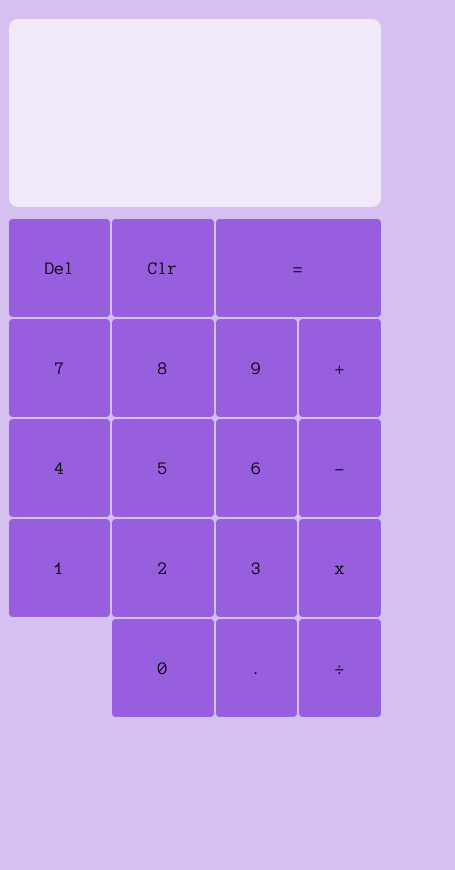
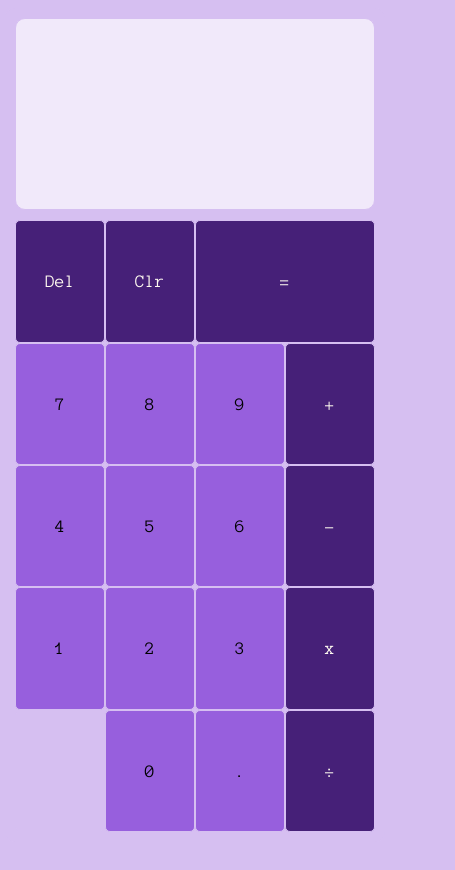
Before and after one commit to sarahandromeda/calculator, a plain HTML site: page index.html in a window 390 px wide. Shown: the whole page, 455 px wide, since content can reach past the window. Drawn offline with Linux system fonts and the light colour scheme.

Commit message:
Finished optimizing mobile layout. Need to test for bugs.

```diff
--- a/script.js
+++ b/script.js
@@ -3,9 +3,16 @@ const operatorSymbols = ["+", "-", "x", "÷"];
 const shortcutKeys = ["Backspace", "Shift", "Enter", "=", "a", "+", "s", "-",
         "m", "*", "d", ".", "0", "1", "2", "3", "4", "5", "6", "7", "8", "9"];
 const numberKeys = ["0", "1", "2", "3", "4", "5", "6", "7", "8", "9"];
+const calculatorGrid = document.querySelector(".calculator-grid");
 const displayCurrent = document.getElementById("current");
 const displayPrevious = document.getElementById("previous");
 const shortcutsContainer = document.querySelector(".shortcuts-container");
+
+/* Mobile Layout Setting */
+if (window.innerWidth <= 810) {
+    calculatorGrid.style.width = `${window.innerWidth-10}px`;
+    calculatorGrid.style.height = `${window.innerHeight-10}px`;
+}
 
 /* Equation Functions */
 const add = (a,b) => a + b;
--- a/styles.css
+++ b/styles.css
@@ -64,9 +64,16 @@ button:disabled {
 
 #equals {
     grid-column: span 2;
+    color: floralwhite;
+    background-color: #462078;
 }
 
-/* Hover tooltip styles */
+#delete, #clear, .operand {
+    color: floralwhite;
+    background-color: #462078;
+}
+
+/* Tooltip styles */
 .tooltip .tooltiptext {
     visibility: hidden;
     position: absolute;
@@ -82,18 +89,24 @@ button:disabled {
     box-shadow: -5px 5px 9px -2px #878787;
 }
 
-.tooltip:hover .tooltiptext {
-    visibility: visible;
-    transition-delay: 1s;
-}
-
-/* Shortcuts Styles */
+/* Shortcuts table Styles */
 .shortcuts-container {
-    display: flex;
+    display: none;
     flex-direction: column;
     align-items: center;
     margin-top: 10px;
     font-family: 'Anonymous Pro', monospace;
+}
+
+/* Shortcuts tooltip and table only on desktop */
+@media (hover: hover) {
+    .tooltip:hover .tooltiptext {
+        visibility: visible;
+        transition-delay: 1s;
+    }
+    .shortcuts-container {
+        display: flex;
+    }
 }
 
 #show-shortcuts {
@@ -127,7 +140,7 @@ button:disabled {
 }
 
 /* Mobile Layout */
-@media (max-width: 768px) {
+@media (max-width: 811px) {
     body {
         background-color: #D6BFF1;
     }
@@ -139,14 +152,17 @@ button:disabled {
         width: 100%;
         height: inherit;
         box-shadow: none;
-        grid-template-columns: repeat(4, auto);
-        grid-template-rows: 100px repeat(6, 100px);
+        grid-template-columns: repeat(4, 1fr);
         align-content: space-between;
+        position: relative;
+        z-index: 1;
+        box-sizing: border-box;
+        overflow: hidden;
     }
     #display {
         font-size: 40px;
     }
     .shortcuts-container {
-        opacity: 0;
+        display: none;
     }
 }
```
